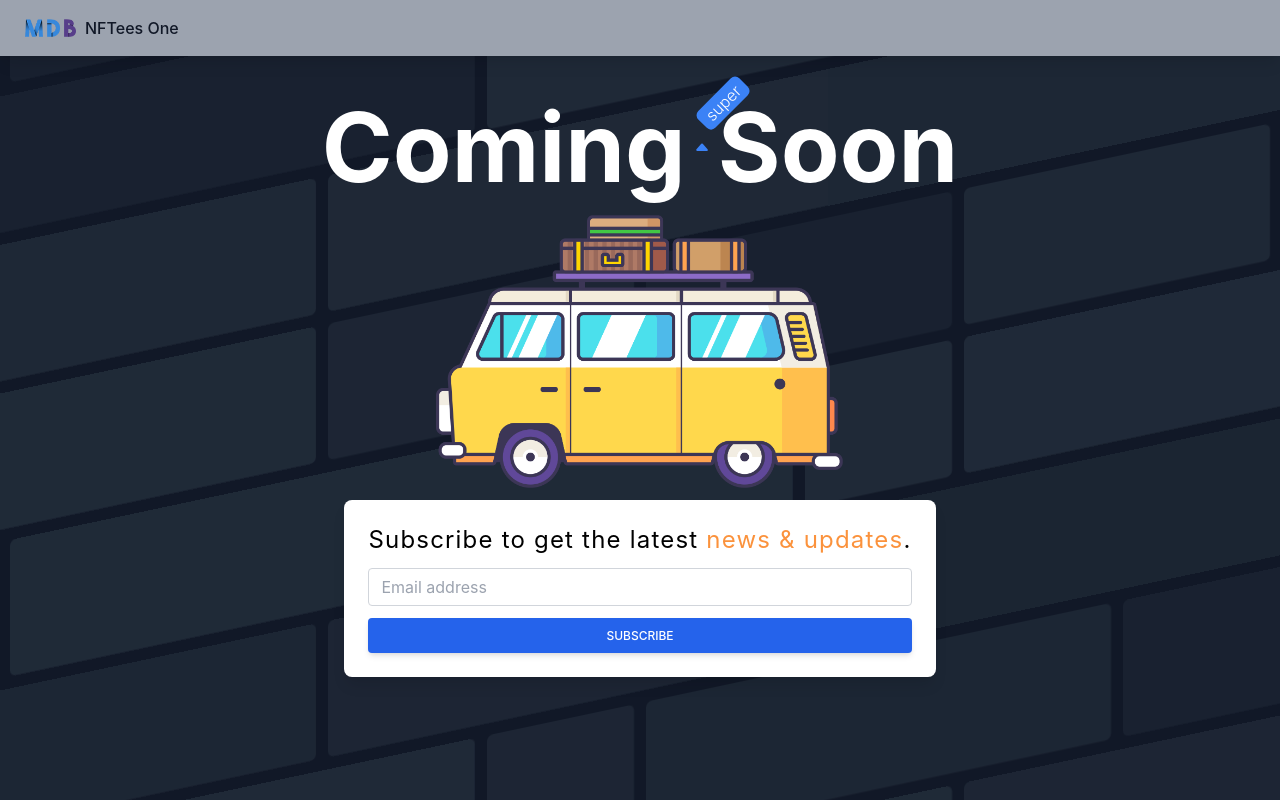
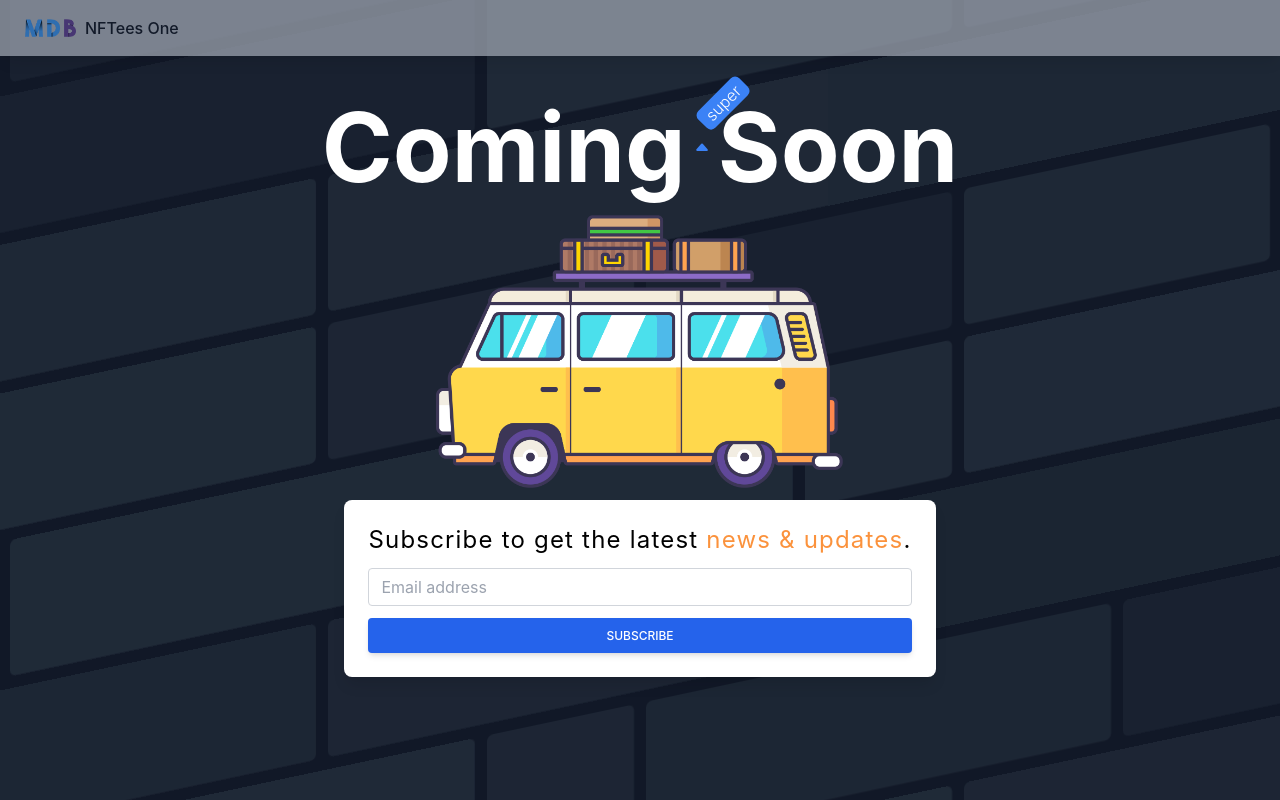
Before and after one commit to haz3141/nftees.one, a Next.js app: page / in a window 1280 px wide. Built offline with nearby package versions, Linux system fonts and the light colour scheme.

Commit message:
Styled navbar

```diff
--- a/components/EmailForm.tsx
+++ b/components/EmailForm.tsx
@@ -27,7 +27,11 @@
   };
 
   return (
-    <div className="relative m-6 mt-3 p-6 rounded-lg shadow-lg bg-white">
+    <div
+      className="relative m-6 mt-3 p-6
+      rounded-lg shadow-lg
+      bg-white"
+    >
       <h2
         className="text-center tracking-wider
         text-black text-base md:text-2xl mb-3"
--- a/components/NavBar.tsx
+++ b/components/NavBar.tsx
@@ -7,6 +7,7 @@
       className="absolute top-0 w-full flex flex-wrap
         items-center justify-between py-4
         bg-gray-400
+        opacity-75
         text-gray-500
         hover:text-gray-700
         focus:text-gray-700
```
